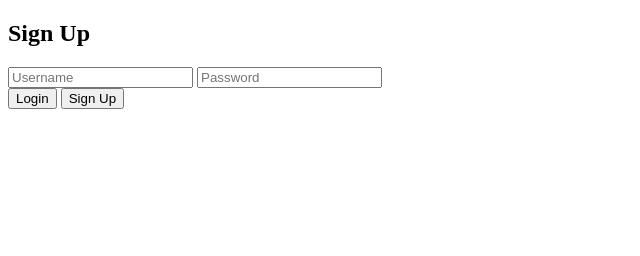
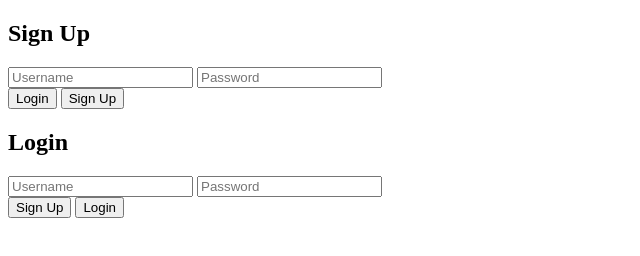
Before and after one commit to montehappy/Sliding-Login-Form-using-JS, a plain HTML site: page index.html in a window 1280 px wide. Shown: the whole page, without its empty margins (0-640 px from the left). Drawn offline with Linux system fonts and the light colour scheme.

Commit message:
HTML update

```diff
--- a/index.html
+++ b/index.html
@@ -31,8 +31,21 @@
                     <button>Sign Up</button>
                 </div>
             </div>
-
+            <div class="right">
+                <div class="content">
+                    <h2>Login</h2>
+                    <form action="" method="post" onsubmit="return false">
+                        <div class="form-group">
+                            <input type="text" placeholder="Username" />
+                            <input type="text" placeholder="Password" />
+                        </div>
+                        <button id="goRight" class="off">Sign Up</button>
+                        <button id="login" type="submit">Login</button>
+                    </form>
+                </div>
+            </div>
         </div>
     </div>
+
 </body>
 </html>
```
